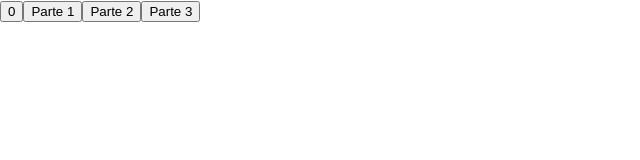
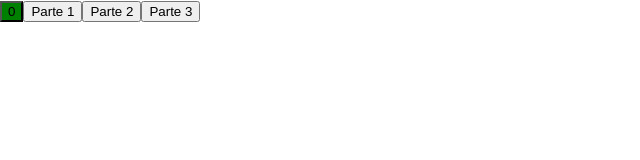
Before and after one commit to devlucao/trybe-exercises, a React (Create React App) app in the folder Front-end/Bloco_12-Componentes_com_estado_e_eventos_e_Formularios_em_React/fancy-buttons/: page / in a window 1280 px wide. Shown: the top 160 px of the page, without its empty margins (0-640 px from the left). Built offline with nearby package versions, Linux system fonts and the light colour scheme.

Commit message:
Resolve exercicios de fixacao 8 e 9

```diff
--- a/Front-end/Bloco_12-Componentes_com_estado_e_eventos_e_Formularios_em_React/fancy-buttons/src/App.js
+++ b/Front-end/Bloco_12-Componentes_com_estado_e_eventos_e_Formularios_em_React/fancy-buttons/src/App.js
@@ -13,8 +13,13 @@ class App extends Component {
     // console.log(this); // Para que a função enxergue o this é necessário realizar o bind dentro do constructor conforme linha 6. Sem o bind o console retorna undefined.
     this.setState((estadoAnterior, _props) => ({
       numeroDeCliques: estadoAnterior.numeroDeCliques + 1
-    }))
-    console.log('Clicou')
+    }), () => {
+      console.log(`${this.getButtonColor(this.state.numeroDeCliques)}`);
+    });
+  }
+
+  getButtonColor(num) {
+    return num % 2 === 0 ? 'green' : 'white';
   }
 
   december() {
@@ -29,10 +34,16 @@ class App extends Component {
     console.log('E no Rio não tem outro igual, só o FLAMENGO é campeão mundial!')
   }
   render() {
+    const { numeroDeCliques } = this.state;
     return (
       <div className="App">
         {/* Quando queremos chamar uma função que se encontra dentro da classe precisamos utilizar o .this */}
-        <button onClick={this.handleClick}>{this.state.numeroDeCliques}</button>
+        <button
+        onClick={this.handleClick}
+        style={{ backgroundColor: this.getButtonColor(numeroDeCliques) }}
+        >
+          {this.state.numeroDeCliques
+        }</button>
         <button onClick={this.december}>Parte 1</button>
         <button onClick={this.placarMundial}>Parte 2</button>
         <button onClick={this.maiorDoRio}>Parte 3</button>
```
